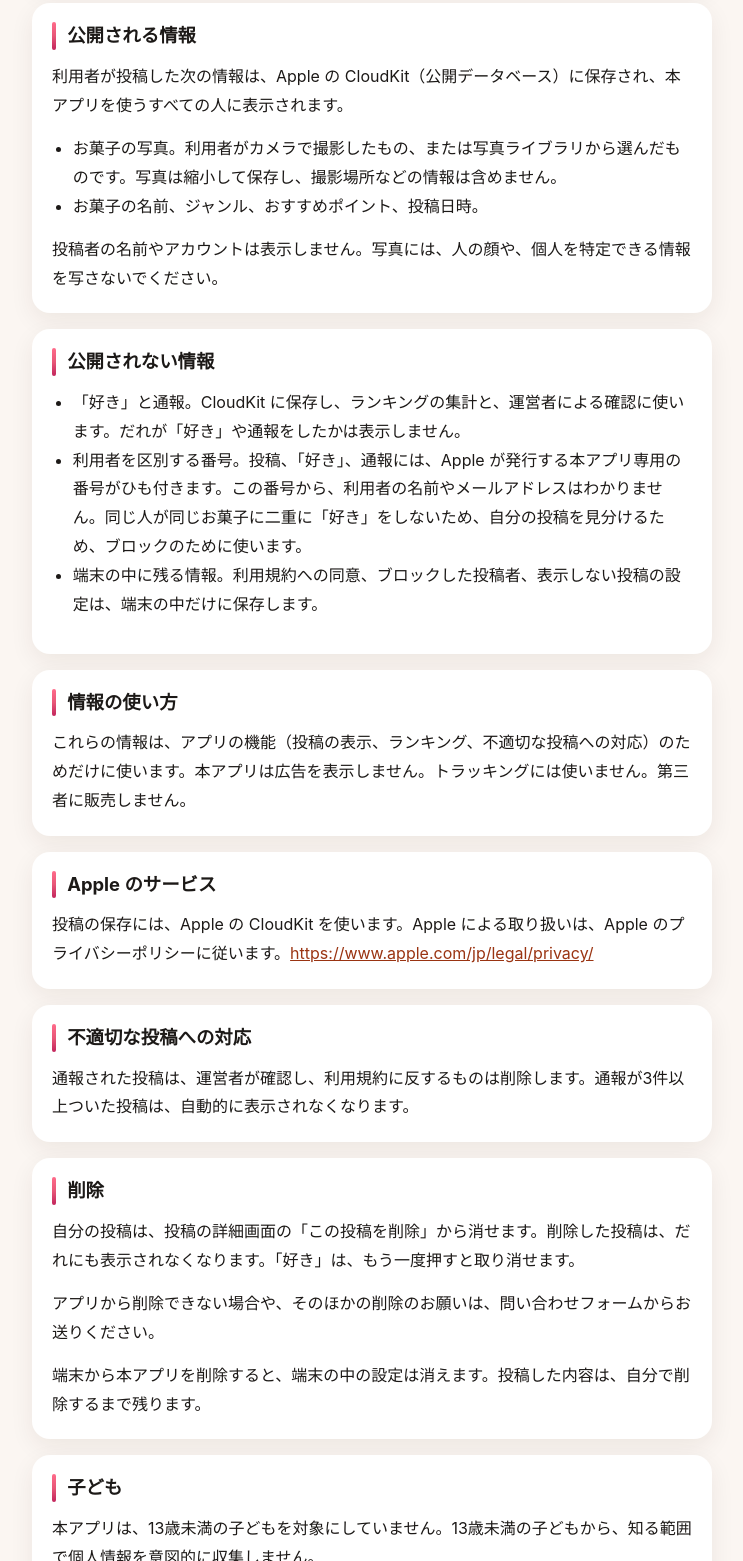
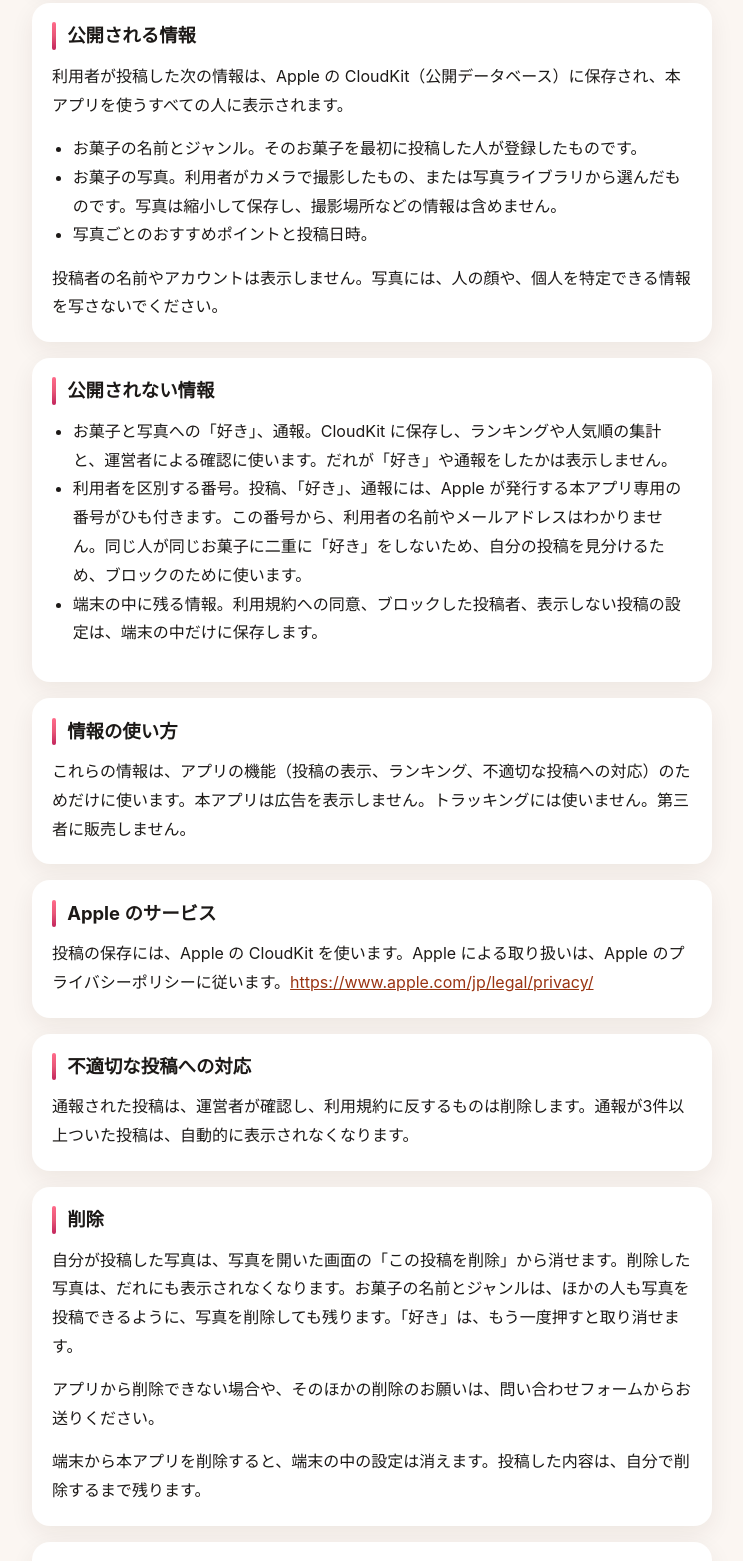
Before and after one commit to murakawa0804/okashi-touhyoujo, a plain HTML site: page privacy.html in a window 1280 px wide. Shown: the part 996-2557 px from the top of the page, without its empty margins (268-1011 px from the left). Drawn offline with Linux system fonts and the light colour scheme.

Commit message:
複数写真と写真の「好き」に合わせて説明を更新
Co-authored-by: Cursor <cursoragent@cursor.com>

```diff
--- a/privacy.html
+++ b/privacy.html
@@ -46,8 +46,9 @@
       <h2>公開される情報</h2>
       <p>利用者が投稿した次の情報は、Apple の CloudKit（公開データベース）に保存され、本アプリを使うすべての人に表示されます。</p>
       <ul>
+        <li>お菓子の名前とジャンル。そのお菓子を最初に投稿した人が登録したものです。</li>
         <li>お菓子の写真。利用者がカメラで撮影したもの、または写真ライブラリから選んだものです。写真は縮小して保存し、撮影場所などの情報は含めません。</li>
-        <li>お菓子の名前、ジャンル、おすすめポイント、投稿日時。</li>
+        <li>写真ごとのおすすめポイントと投稿日時。</li>
       </ul>
       <p>投稿者の名前やアカウントは表示しません。写真には、人の顔や、個人を特定できる情報を写さないでください。</p>
     </section>
@@ -55,7 +56,7 @@
     <section class="card" id="unpublished">
       <h2>公開されない情報</h2>
       <ul>
-        <li>「好き」と通報。CloudKit に保存し、ランキングの集計と、運営者による確認に使います。だれが「好き」や通報をしたかは表示しません。</li>
+        <li>お菓子と写真への「好き」、通報。CloudKit に保存し、ランキングや人気順の集計と、運営者による確認に使います。だれが「好き」や通報をしたかは表示しません。</li>
         <li>利用者を区別する番号。投稿、「好き」、通報には、Apple が発行する本アプリ専用の番号がひも付きます。この番号から、利用者の名前やメールアドレスはわかりません。同じ人が同じお菓子に二重に「好き」をしないため、自分の投稿を見分けるため、ブロックのために使います。</li>
         <li>端末の中に残る情報。利用規約への同意、ブロックした投稿者、表示しない投稿の設定は、端末の中だけに保存します。</li>
       </ul>
@@ -78,7 +79,7 @@
 
     <section class="card" id="deletion">
       <h2>削除</h2>
-      <p>自分の投稿は、投稿の詳細画面の「この投稿を削除」から消せます。削除した投稿は、だれにも表示されなくなります。「好き」は、もう一度押すと取り消せます。</p>
+      <p>自分が投稿した写真は、写真を開いた画面の「この投稿を削除」から消せます。削除した写真は、だれにも表示されなくなります。お菓子の名前とジャンルは、ほかの人も写真を投稿できるように、写真を削除しても残ります。「好き」は、もう一度押すと取り消せます。</p>
       <p>アプリから削除できない場合や、そのほかの削除のお願いは、問い合わせフォームからお送りください。</p>
       <p>端末から本アプリを削除すると、端末の中の設定は消えます。投稿した内容は、自分で削除するまで残ります。</p>
     </section>
```
Also changed, not shown: index.html (+4 -2 lines).
